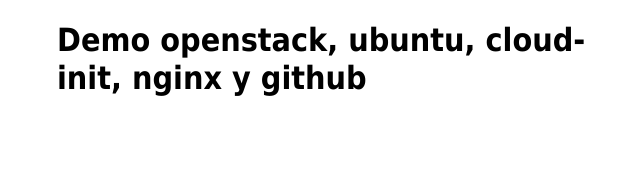
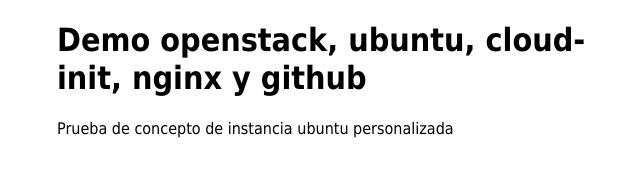
Before and after one commit to patriciochavez/demo-nginx-cloud-init, a plain HTML site: page index.html in a window 1280 px wide. Shown: the whole page, without its empty margins (303-943 px from the left). Drawn offline with Linux system fonts and the light colour scheme.

Commit message:
texto agregado al body

```diff
--- a/index.html
+++ b/index.html
@@ -12,6 +12,6 @@
 </head>
 <body>
 <h1>Demo openstack, ubuntu, cloud-init, nginx y github</h1>
-
+Prueba de concepto de instancia ubuntu personalizada
 </body>
 </html>
```
